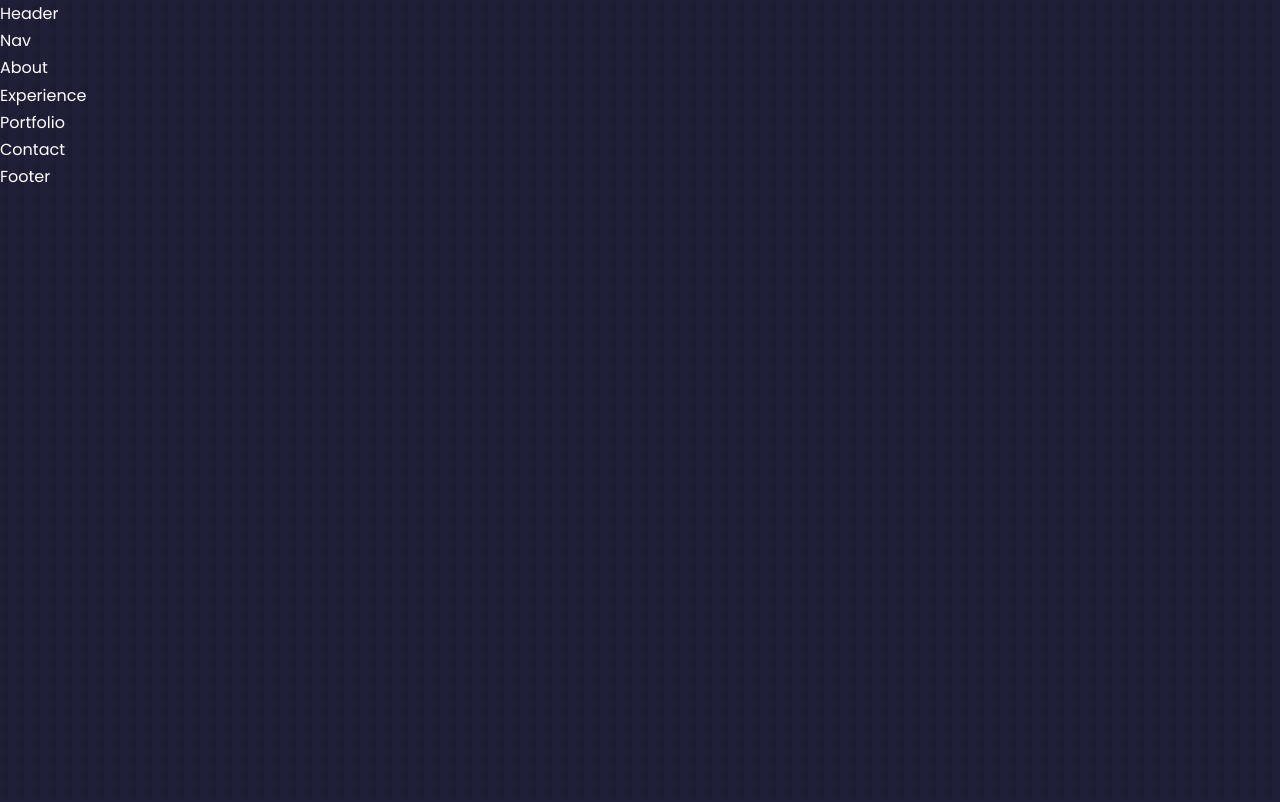
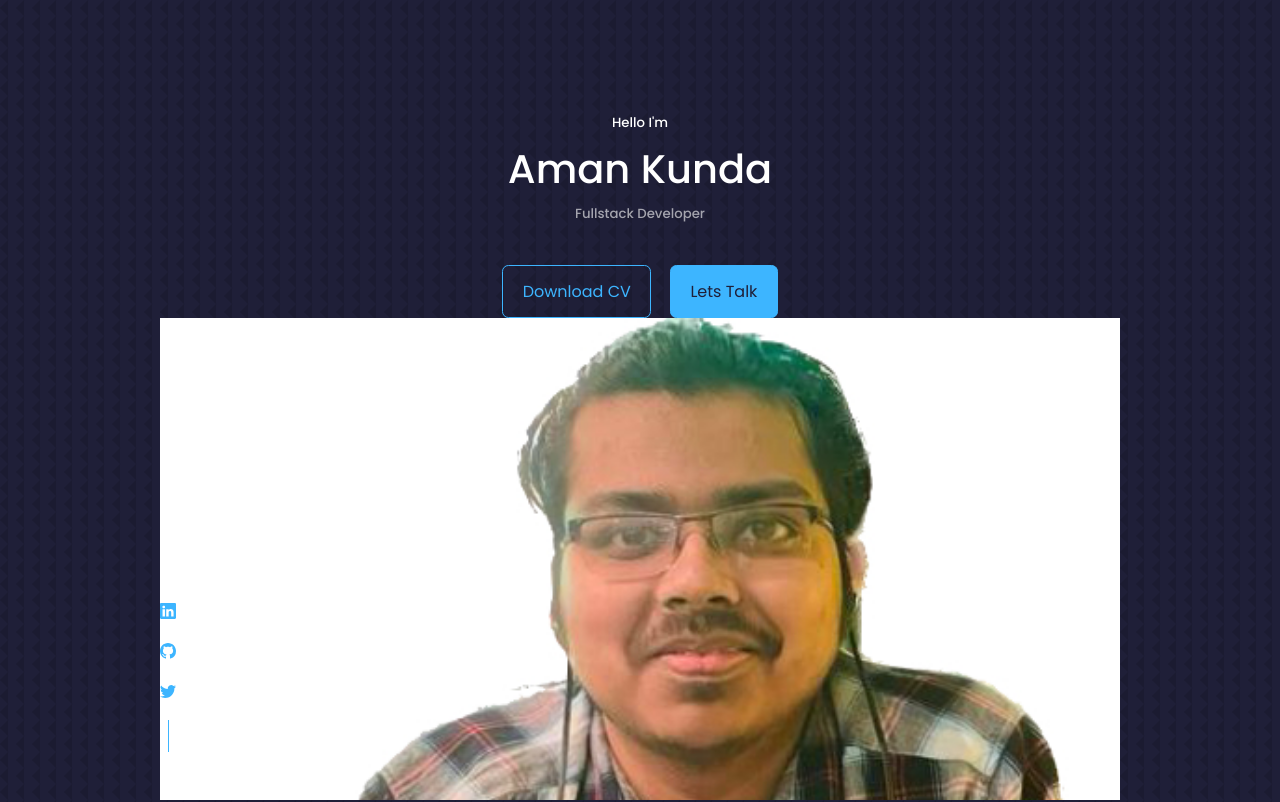
Before and after one commit to AmanKunda09/Portfolio-website-version-1, a React (Create React App) app: page / in a window 1280 px wide. Shown: the top 802 px of the page. Built offline with nearby package versions, Linux system fonts and the light colour scheme.

Commit message:
updated header component

```diff
--- a/package.json
+++ b/package.json
@@ -8,6 +8,7 @@
     "@testing-library/user-event": "^13.5.0",
     "react": "^18.2.0",
     "react-dom": "^18.2.0",
+    "react-icons": "^4.7.1",
     "react-scripts": "5.0.1",
     "web-vitals": "^2.1.4"
   },
--- /dev/null
+++ b/src/components/header/CTA.js
@@ -0,0 +1,17 @@
+import React from "react";
+import CV from "../../assets/CV.pdf";
+
+const CTA = () => {
+  return (
+    <div className="cta">
+      <a href={CV} download className="btn">
+        Download CV
+      </a>
+      <a href="#contact" className="btn btn-primary">
+        Lets Talk
+      </a>
+    </div>
+  );
+};
+
+export default CTA;
--- a/src/components/header/Header.css
+++ b/src/components/header/Header.css
@@ -0,0 +1,34 @@
+header {
+  height: 100vh;
+  padding-top: 7rem;
+  overflow: hidden;
+}
+.header_container {
+  text-align: center;
+  height: 100%;
+  position: relative;
+}
+.cta {
+  margin-top: 2.5rem;
+  display: flex;
+  gap: 1.2rem;
+  justify-content: center;
+}
+.header__socials {
+  display: flex;
+  flex-direction: column;
+  align-items: center;
+  gap: 0.8rem;
+  position: absolute;
+  left: 0;
+  bottom: 3rem;
+}
+.header__socials::after {
+  content: "";
+  width: 1px;
+  height: 2rem;
+  background: var(--color-primary);
+}
+.me {
+  background: var(--color-primary);
+}
--- a/src/components/header/Header.js
+++ b/src/components/header/Header.js
@@ -1,7 +1,27 @@
 import React from "react";
+import "./Header.css";
+import CTA from "./CTA";
+import ME from "../../assets/me.jpg";
+import HeaderSocials from "./HeaderSocials";
 
 const Header = () => {
-  return <div>Header</div>;
+  return (
+    <header>
+      <div className="container header_container">
+        <h5>Hello I'm</h5>
+        <h1>Aman Kunda</h1>
+        <h5 className="text-light">Fullstack Developer</h5>
+        <CTA />
+        <HeaderSocials />
+        <div className="me">
+          <img src={ME} alt="me" />
+        </div>
+        <a href="#contact" className="scroll__down">
+          Scroll Down
+        </a>
+      </div>
+    </header>
+  );
 };
 
 export default Header;
--- /dev/null
+++ b/src/components/header/HeaderSocials.jsx
@@ -0,0 +1,20 @@
+import React from "react";
+import { BsLinkedin, BsGithub, BsTwitter } from "react-icons/bs";
+
+const HeaderSocials = () => {
+  return (
+    <div className="header__socials">
+      <a href="http://linkedin.com" target="_blank">
+        <BsLinkedin />
+      </a>
+      <a href="http://github.com" target="_blank">
+        <BsGithub />
+      </a>
+      <a href="http://twitter.com" target="_blank">
+        <BsTwitter />
+      </a>
+    </div>
+  );
+};
+
+export default HeaderSocials;
--- a/src/index.css
+++ b/src/index.css
@@ -16,6 +16,8 @@
   --color-white: #fff;
   --color-light: rgba(255, 255, 255, 0.6);
 
+  --transition: all 400ms ease;
+
   --container-width-lg: 75%;
   --container-width-md: 86%;
   --container-width-sm: 90%;
@@ -33,3 +35,83 @@
   line-height: 1.7;
   background-image: url(./assets/bg-texture.png);
 }
+/*=============GENERAL STYLES============*/
+.container {
+  width: var(--container-width-lg);
+  margin: 0 auto;
+}
+
+h1,
+h2,
+h3,
+h4,
+h5 {
+  font-weight: 500;
+}
+h1 {
+  font-size: 2.5rem;
+}
+section {
+  margin: top 8rem;
+}
+section > h2,
+section > h5 {
+  text-align: center;
+  color: var(--color-light);
+}
+section > h2 {
+  color: var(--color-primary);
+  margin-bottom: 3rem;
+}
+.text-light {
+  color: var(--color-light);
+}
+a {
+  color: var(--color-primary);
+  transition: var(--transition);
+}
+a:hover {
+  color: var(--color-white);
+}
+.btn {
+  width: max-content;
+  display: inline-block;
+  color: var(--color-primary);
+  padding: 0.75rem 1.2rem;
+  border-radius: 0.4rem;
+  cursor: pointer;
+  border: 1px solid var(--color-primary);
+  transition: var(--transition);
+}
+.btn:hover {
+  background: var(--color-white);
+  color: var(--color-bg);
+  border-color: transparent;
+}
+
+.btn-primary {
+  background: var(--color-primary);
+  color: var(--color-bg);
+}
+img {
+  display: block;
+  width: 100%;
+  object-fit: cover;
+}
+/*======Media Queries======*/
+@media screen and (max-width: 1024px) {
+  .container {
+    width: var(--container-width-md);
+  }
+  section {
+    margin-top: 6rem;
+  }
+}
+@media screen and (max-width: 600px) {
+  .container {
+    width: var(--container-width-sm);
+  }
+  section {
+    margin-top: 2rem;
+  }
+}
```
Also changed, not shown: 2 other files (tests, documents, lock files or other folders).
